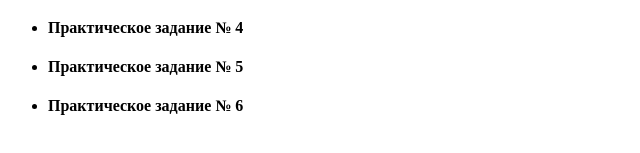
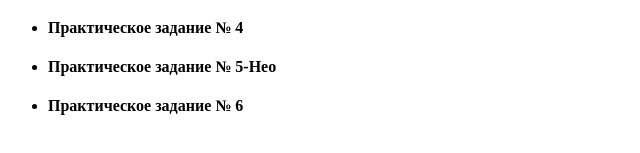
Before and after one commit to man22pro/tasks, a plain HTML site: page index.html in a window 1280 px wide. Shown: the part 179-332 px from the top of the page, 0-640 px from the left. Drawn offline with Linux system fonts and the light colour scheme.

Commit message:
Update index.html

```diff
--- a/index.html
+++ b/index.html
@@ -15,7 +15,7 @@
         <li><a href="task2.html"><h4>Практическое задание № 2</h4></a></li>
         <li><a href="task3/task3.html"><h4>Практическое задание № 3</h4></a></li>
         <li><a href="task4/task4.html"><h4>Практическое задание № 4</h4></a></li>
-        <li><a href="task6/index.html"><h4>Практическое задание № 5</h4></a></li>
+        <li><a href="task5new/index.html"><h4>Практическое задание № 5-Нео</h4></a></li>
         <li><a href="task6/index.html"><h4>Практическое задание № 6</h4></a></li>
     </ul>
 </body>
```
